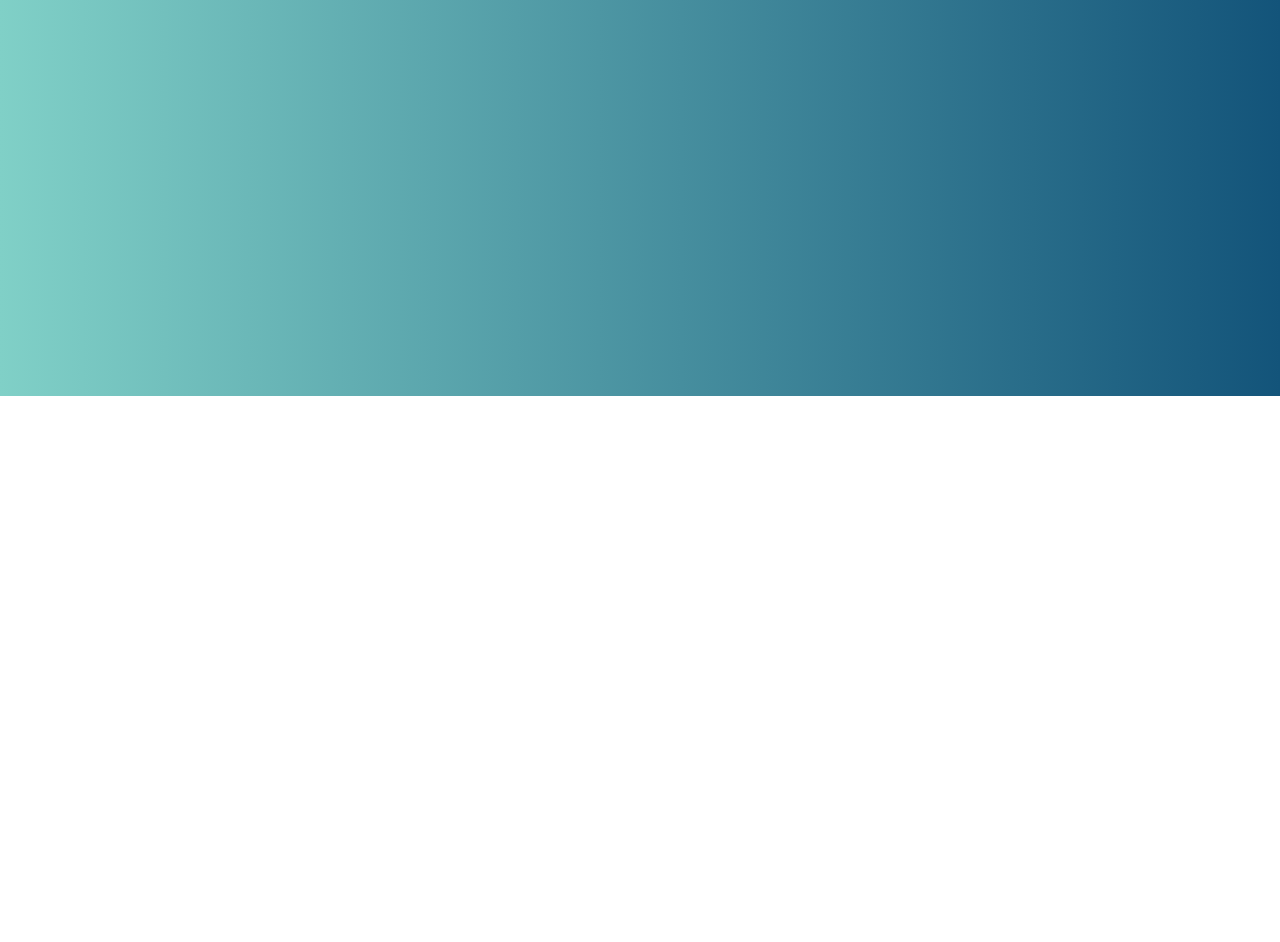
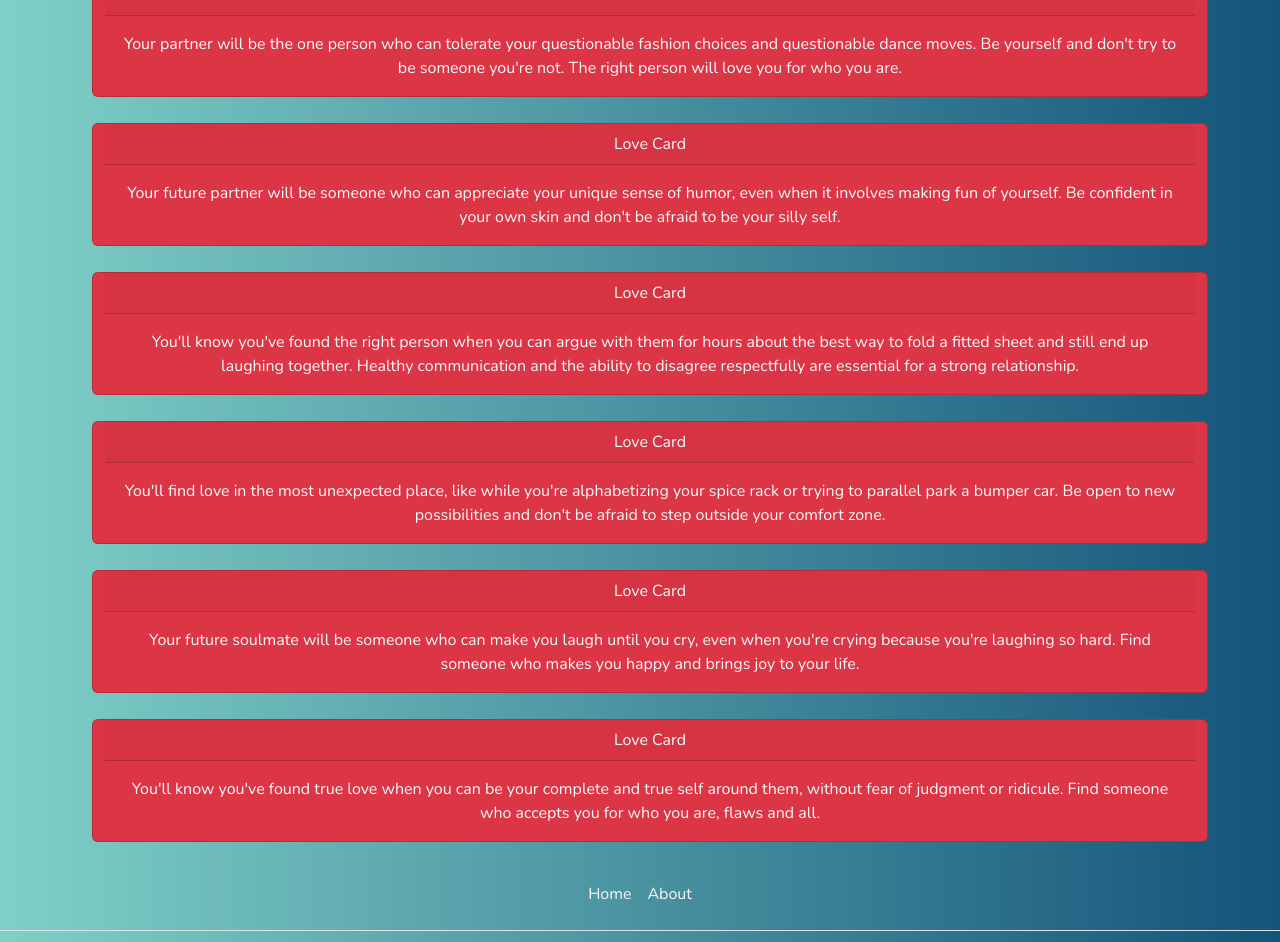
Before and after one commit to raelestate/your_2024_predictions, a website: page love.html in a window 1280 px wide. Shown: the part 404-1346 px from the top of the page. Before the commit the page ends 800 px from the top, so only its background shows below. Drawn offline with nearby package versions, Linux system fonts and the light colour scheme.

Commit message:
12/10/2023

```diff
--- a/love.html
+++ b/love.html
@@ -5,12 +5,40 @@
     <meta charset="UTF-8">
     <meta name="viewport" content="width=device-width, initial-scale=1.0">
     <link rel="stylesheet" href="node_modules/bootstrap/dist/css/bootstrap.min.css">
-    <link rel="stylesheet" href="node_modules/bootstrap-icons/font/bootstrap-icons.min.css">
     <link rel="stylesheet" href="style.css">
     <link href="https://fonts.googleapis.com/css2?family=Nunito:wght@200;300;400;500;600;700;800;900&display=swap"
         rel="stylesheet">
     <title>Your 2024 Prediction</title>
 </head>
-<body class="d-flex flex-column min-vh-100">
 
+<body>
+    <section id="main">
+        <div class="container text-center pt-5 mt-5">
+            <h1 class="display-1 text-white pt-5 pb-4">
+                Please select a card.
+                <small>Choose what resonates you.</small>
+            </h1>
+            <div class="container">
+                <div class="row" id="cardButtons">
+
+                </div>
+            </div>
+
+        </div>
+    </section>
+    <footer class="py-3 my-4 mt-auto">
+        <ul class="nav justify-content-center border-bottom pb-3 mb-3">
+            <li class="nav-item"><a href="index.html" class="nav-link px-2 text-light">Home</a></li>
+            <li class="nav-item"><a href="about.html" class="nav-link px-2 text-light">About</a></li>
+        </ul>
+        <p class="text-center text-body-secondary"><a href="https://github.com/raelestate" target="_blank"
+                rel="noopener norefferer" style="text-decoration: none;" class="text-light"><i
+                    class="bi bi-github"></i>&nbsp; RaelEstate</a></p>
+    </footer>
+
+    <script src="script.js"></script>
+    <script src="lovewords.js"></script>
 </body>
+
+
+</html>
--- /dev/null
+++ b/lovewords.js
@@ -0,0 +1,86 @@
+const words = [
+    "Your future soulmate will share your love for cheesy puns and dad jokes. Embrace your sense of humor and don't be afraid to laugh with your partner.",
+    "You'll find love in the most unexpected place, like while you're alphabetizing your spice rack or trying to parallel park a bumper car. Be open to new possibilities and don't be afraid to step outside your comfort zone.",
+    "Your partner will be the one person who can tolerate your questionable fashion choices and questionable dance moves. Be yourself and don't try to be someone you're not. The right person will love you for who you are.",
+    "You'll know you've found the right person when you can argue with them for hours about the best way to fold a fitted sheet and still end up laughing together. Healthy communication and the ability to disagree respectfully are essential for a strong relationship.",
+    "Your future love life will be as unpredictable as a box of chocolates, but with more surprises and less sugar. Embrace the ups and downs of love and enjoy the ride.",
+    "You'll find love when you least expect it, while you're busy swiping left on every dating app profile that comes your way. Put yourself out there and don't give up on love. It might find you when you're not looking.",
+    "Your future soulmate will be someone who can make you laugh until you cry, even when you're crying because you're laughing so hard. Find someone who makes you happy and brings joy to your life.",
+    "You'll find love when you stop looking for it and start living your life to the fullest. Focus on yourself and your own happiness. Love will find you when you're least expecting it.",
+    "Your future partner will be someone who can appreciate your unique sense of humor, even when it involves making fun of yourself. Be confident in your own skin and don't be afraid to be your silly self.",
+    "You'll know you've found true love when you can be your complete and true self around them, without fear of judgment or ridicule. Find someone who accepts you for who you are, flaws and all.",
+  ];
+
+  // Function to generate a random word and remove other cards
+  function generatesRandomWord(cardNumber) {
+      // Check if the button has already been clicked
+      const currentCard = document.getElementById("card" + cardNumber);
+      if (currentCard.getAttribute("clicked") === "true") {
+        return;
+      }
+
+      // Mark the button as clicked
+      currentCard.setAttribute("clicked", "true");
+
+      // Get a random index
+      const randomIndex = Math.floor(Math.random() * words.length);
+
+      // Get the random word
+      const randomWord = words[randomIndex];
+
+      // Display the random word in the paragraph
+      const randomWordElement = currentCard.querySelector(".card-body");
+      randomWordElement.textContent = randomWord;
+
+      // Remove other cards
+      for (let i = 1; i <= 6; i++) {
+        if (i !== cardNumber) {
+          const cardElement = document.getElementById("card");
+          cardElement.parentNode.removeChild(cardElement);
+        }
+      }
+    }
+
+
+  const cardContainer = document.getElementById("cardButtons");
+
+  function generateRandomWord() {
+    const randomWord = words[Math.floor(Math.random() * words.length)];
+
+    const card = document.createElement("div");
+    card.classList.add(
+      "card",
+      "w-100",
+      "h-100",
+      "text-bg-danger",
+      "mb-3",
+      "text-light",
+      "col-md-1"
+    ); // Added col-md-1
+
+    // Generate a random card ID
+    const randomId = `card${Math.floor(Math.random() * 6) + 1}`;
+
+    card.id = randomId;
+    for (let k = 0; k < 6; k++) {
+        card.setAttribute("onclick", `generatesRandomWord(${k})`);
+    }
+
+
+    const cardHeader = document.createElement("div");
+    cardHeader.classList.add("card-header");
+    cardHeader.textContent = "Love Card";
+
+    const cardBody = document.createElement("div");
+    cardBody.classList.add("card-body");
+    cardBody.id = `randomWord${randomId}`;
+    cardBody.textContent = randomWord;
+    card.appendChild(cardHeader);
+    card.appendChild(cardBody);
+    cardContainer.appendChild(card);
+  }
+
+  // Generate 6 cards
+  for (let i = 0; i < 6; i++) {
+    generateRandomWord();
+  }
--- a/style.css
+++ b/style.css
@@ -4,3 +4,24 @@ body {
     background-clip: padding-box;
     font-family: Nunito, sans-serif;
 }
+a {
+    text-decoration: none;
+}
+.card {
+    margin: 10px;
+  }
+
+/* ANIMATIONS */
+@keyframes fadeIn {
+    from {
+      opacity: 0;
+    }
+
+    to {
+      opacity: 1;
+    }
+  }
+
+  .fadeIn {
+    animation: fadeIn 1s ease-in-out;
+  }
```
Also changed, not shown: about.html (+1 -0 lines), index.html (+2 -2 lines).
